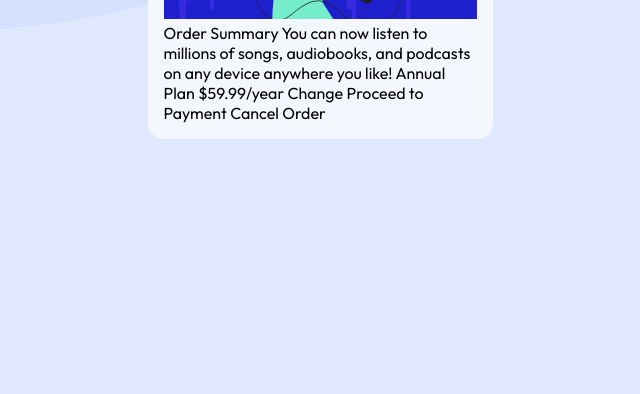
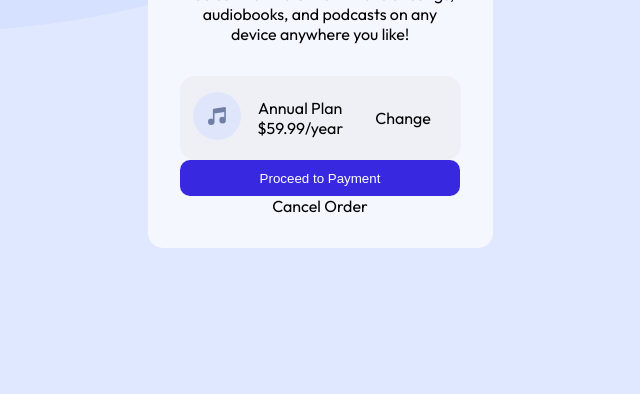
Before and after one commit to Skyz03/Challenge--Order-Summary, a plain HTML site: page index.html in a window 1280 px wide. Shown: the part 406-800 px from the top of the page, without its empty margins (320-960 px from the left). Drawn offline with Linux system fonts and the light colour scheme.

Commit message:
Updates in the card status

```diff
--- a/index.html
+++ b/index.html
@@ -20,7 +20,7 @@
   </head>
   <body>
     <!-- Section for card component  -->
-    <section>
+    <main>
       <div class="container">
         <!-- CARD COMPONENT  -->
         <div class="card">
@@ -32,19 +32,34 @@
           <!-- CARD CONENT SECTION  -->
           <!-- ENTER THE CONTENT FOR YOUR RESPECTIVE CARD -->
           <div class="card__text">
-            Order Summary You can now listen to millions of songs, audiobooks,
-            and podcasts on any device anywhere you like! Annual Plan
-            $59.99/year Change Proceed to Payment Cancel Order
+            <h1>Order Summary</h1>
+            <p>
+              You can now listen to millions of songs, audiobooks, and podcasts
+              on any device anywhere you like!
+            </p>
+
+            <div class="card__plan">
+              <div>
+                <img src="./images/icon-music.svg" alt="" />
+              </div>
+
+              <div>
+                <p>Annual Plan</p>
+                <p>$59.99/year</p>
+              </div>
+
+              <div>
+                <p>Change</p>
+              </div>
+            </div>
+
+            <div class="card__payment">
+              <button class="btn-primary">Proceed to Payment</button>
+              <p>Cancel Order</p>
+            </div>
           </div>
         </div>
       </div>
-    </section>
+    </main>
   </body>
 </html>
-
-<!-- <div class="attribution">
-      Challenge by
-      <a href="https://www.frontendmentor.io?ref=challenge" target="_blank"
-        >Frontend Mentor</a
-      >. Coded by <a href="#">Your Name Here</a>.
-    </div> -->
--- a/scss/abstracts/_variables.scss
+++ b/scss/abstracts/_variables.scss
@@ -1,13 +1,12 @@
 $background-color: hsl(225, 100%, 94%);
 $card-color: hsl(225, 100%, 98%);
-$text-color1: hsl(215, 51%, 70%);
-$text-color2: hsl(178, 100%, 50%);
 $white-color: hsl(0, 0%, 100%);
+$purple-color: hsl(245, 75%, 52%);
 
-$alternate-color: hsl(215, 32%, 27%);
+$alternate-color: hsl(225, 33%, 95%);
 
 // Pale blue:
-// - Bright blue: hsl(245, 75%, 52%)
+// - Bright blue:
 
 // ### Neutral
 
--- /dev/null
+++ b/scss/components/_btns.scss
@@ -0,0 +1,7 @@
+.btn-primary {
+  padding: 0.8em 6em;
+  background-color: $purple-color;
+  border: 0;
+  border-radius: 10px;
+  color: #fff;
+}
--- a/scss/components/_card.scss
+++ b/scss/components/_card.scss
@@ -1,20 +1,29 @@
 .card {
   max-width: 345px;
   background-color: $card-color;
-  padding: 1em;
   border-radius: 15px;
+  text-align: center;
 
   &__img {
     img {
       width: 100%;
+      border-radius: 15px 15px 0 0;
     }
   }
+
+  &__text {
+    padding: 2em;
+  }
+
+  &__plan {
+    @include flexCenter;
+    margin-top: 2em;
+    background-color: $alternate-color;
+    padding: 1em;
+    border-radius: 15px;
+  }
+
+  &__plan > div + div {
+    margin: 0 1em;
+  }
 }
-
-// .attribution {
-//   font-size: 11px;
-//   text-align: center;
-// }
-// .attribution a {
-//   color: hsl(228, 45%, 44%);
-// }
--- a/scss/layouts/_container.scss
+++ b/scss/layouts/_container.scss
@@ -1,5 +1,4 @@
 .container {
-  width: 100vw;
   height: 100vh;
   @include flexCenter;
 }
--- a/scss/main.scss
+++ b/scss/main.scss
@@ -8,6 +8,7 @@
 
 // COMPONENTS
 @import "./components/card";
+@import "./components/btns";
 
 // LAYOUT
 @import "./layouts/container";
```
Also changed, not shown: assets/css/main.css, 1 other file.
